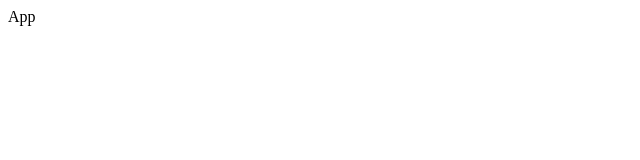
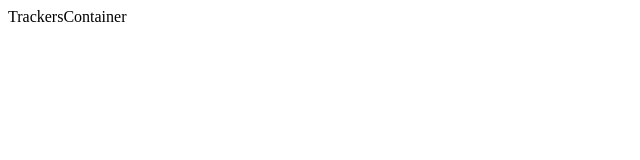
Before and after one commit to rosenbergmichael/calorease-client, a React (Create React App) app: page / in a window 1280 px wide. Shown: the top 160 px of the page, without its empty margins (0-640 px from the left). Built offline with nearby package versions, Linux system fonts and the light colour scheme.

Commit message:
set up containers folder, added TrackersContainer, imported in App.js

```diff
--- a/src/App.js
+++ b/src/App.js
@@ -1,21 +1,18 @@
 import React from 'react';
 import {connect} from 'react-redux'
-import {fetchTrackers} from './actions/fetchTrackers'
+import TrackersContainer from './containers/TrackersContainer'
+
 
 class App extends React.Component {
-
-  componentDidMount() {
-    this.props.fetchTrackers({type: 'FETCH_TRACKERS', payload: {day: 'Wednesday'}})
-  }
 
   render() {
     return (
       <div className="App">
-        App
+        <TrackersContainer/>
       </div>
     );
   }
 
 }
 
-export default connect(null, {fetchTrackers})(App);
+export default connect()(App);
--- a/src/actions/fetchTrackers.js
+++ b/src/actions/fetchTrackers.js
@@ -1,11 +1,11 @@
 
-export function fetchTrackers(action) {
+export function fetchTrackers() {
 
 
   // fetch('http://localhost:3000/api/v1/trackers')
   // .then(resp => resp.json())
   // .then (data => console.log(data))
 
-  return action
+
 
 }
--- /dev/null
+++ b/src/containers/TrackersContainer.js
@@ -0,0 +1,21 @@
+import React from 'react'
+
+
+class TrackersContainer extends React.Component {
+
+  render() {
+    return (
+
+      <div>
+        TrackersContainer
+      </div>
+
+
+    )
+
+  }
+
+
+}
+
+export default TrackersContainer
--- a/src/reducers/trackerReducer.js
+++ b/src/reducers/trackerReducer.js
@@ -1,7 +1,6 @@
 
 export default function trackerReducer(state = {trackers: []}, action) {
 
-  return action.payload
 
 
 
```
